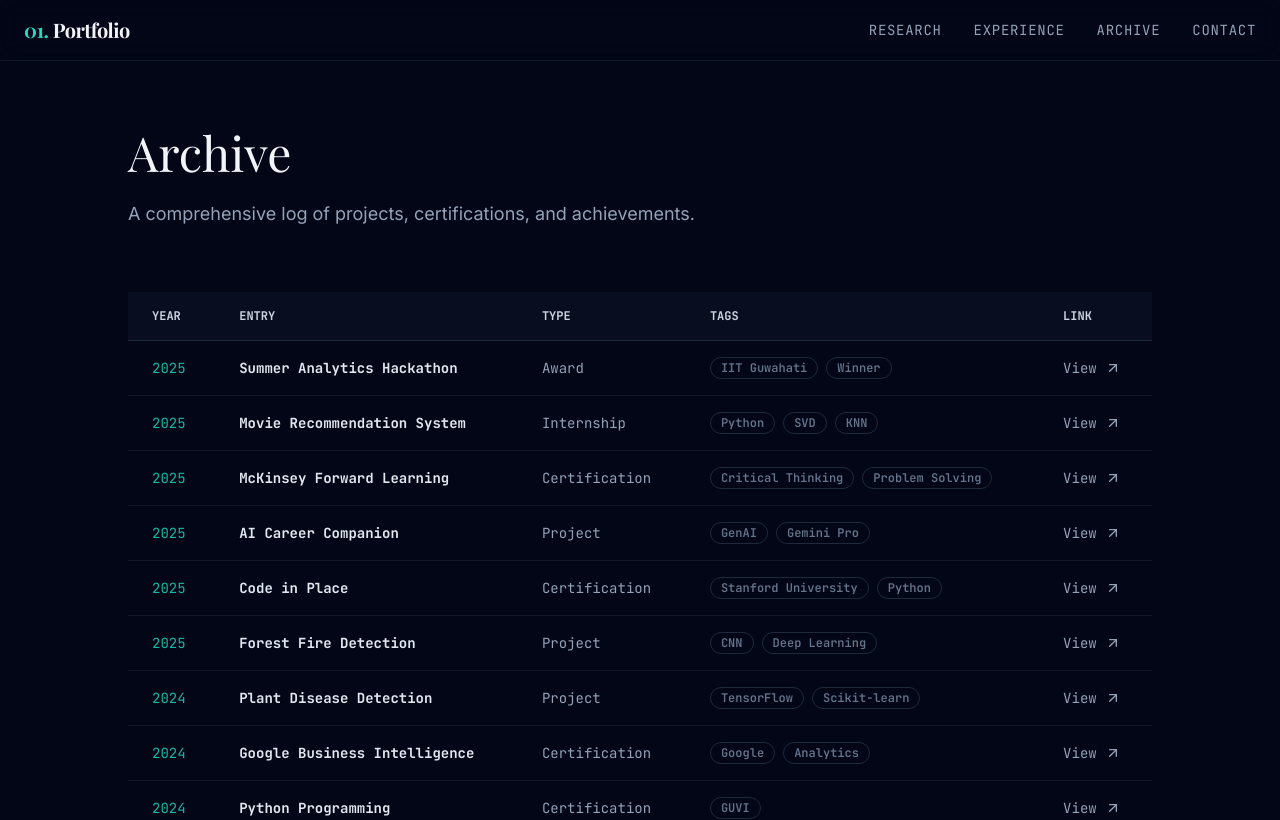
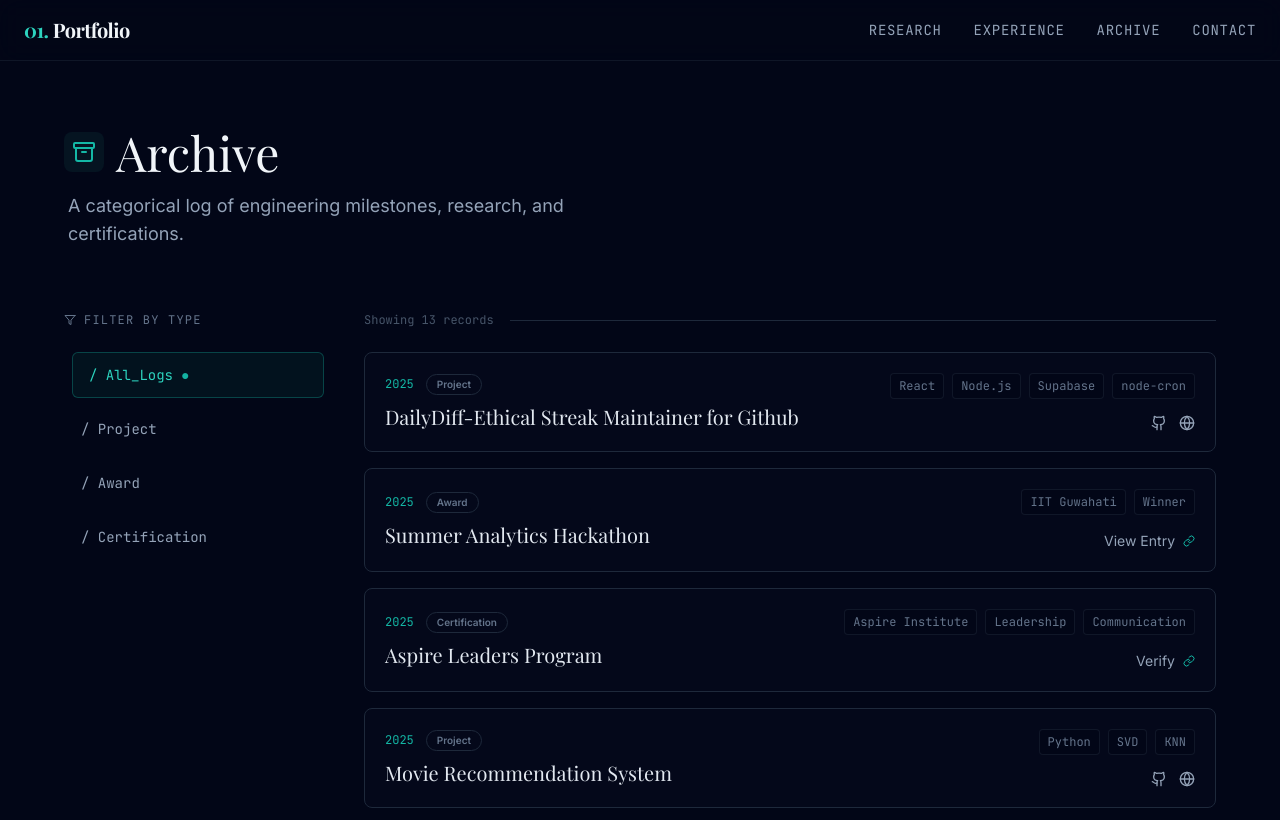
Before and after one commit to KrDevanshu06/MyFolio, a Next.js app: page /archive in a window 1280 px wide. Shown: the top 820 px of the page. Built offline with nearby package versions, Linux system fonts and the light colour scheme; a web font is replaced by a local one.

Commit message:
cleaned up the code and added categories feature in archive

```diff
--- /dev/null
+++ b/app/archive/layout.tsx
@@ -0,0 +1,14 @@
+import { Metadata } from "next";
+
+export const metadata: Metadata = {
+  title: "Archive | Devanshu Kumar Prasad",
+  description: "A categorical log of engineering milestones, research, and certifications.",
+};
+
+export default function ArchiveLayout({
+  children,
+}: {
+  children: React.ReactNode;
+}) {
+  return <>{children}</>;
+}
--- a/app/archive/page.tsx
+++ b/app/archive/page.tsx
@@ -1,29 +1,52 @@
-import Link from "next/link";
+"use client";
+
+import { useState } from "react";
+import { motion, AnimatePresence } from "framer-motion";
 import { NavHeader } from "@/components/nav-header";
 import { SiteFooter } from "@/components/site-footer";
 import { Badge } from "@/components/ui/badge";
-import { ArrowUpRight } from "lucide-react";
+import {
+  Archive as ArchiveIcon,
+  Filter,
+  Github,
+  Globe,
+  Link as LinkIcon
+} from "lucide-react";
+import Link from "next/link";
+import { cn } from "@/lib/utils";
 
-export const metadata = {
-  title: "Archive | Devanshu Kumar Prasad",
-  description: "A complete catalog of engineering logs, certifications, and experiments.",
-};
-
-export default function Archive() {
+// Define the Data Structure
+// Added 'github' and 'demo' for projects, kept 'link' for others
 const items = [
+  {
+    year: "2025",
+    project: "DailyDiff-Ethical Streak Maintainer for Github",
+    type: "Project",
+    stack: ["React", "Node.js", "Supabase", "node-cron"],
+    github: "https://github.com/KrDevanshu06/DailyDiff",
+    demo: "https://daily-diff.vercel.app/", // Add live link here
+  },
   {
     year: "2025",
     project: "Summer Analytics Hackathon",
     type: "Award",
     stack: ["IIT Guwahati", "Winner"],
-      link: "#",
+    link: "#", // Verification Link
+  },
+  {
+    year: "2025",
+    project: "Aspire Leaders Program",
+    type: "Certification",
+    stack: ["Aspire Institute", "Leadership", "Communication"],
+    link: "#", // Verification Link
   },
   {
     year: "2025",
     project: "Movie Recommendation System",
-      type: "Internship",
+    type: "Project",
     stack: ["Python", "SVD", "KNN"],
-      link: "/projects/movie-recommendation",
+    github: "https://github.com/KrDevanshu06/RecommEngineX",
+    demo: "https://www.kaggle.com/code/devanshukumarprasad/recommenginex-1-0", // Add live link here
   },
   {
     year: "2025",
@@ -37,7 +60,8 @@ export default function Archive() {
     project: "AI Career Companion",
     type: "Project",
     stack: ["GenAI", "Gemini Pro"],
-      link: "/projects/ai-career-companion",
+    github: "#",
+    demo: "https://www.kaggle.com/code/devanshukumarprasad/genai-capstone-project-career-companion",
   },
   {
     year: "2025",
@@ -51,35 +75,37 @@ export default function Archive() {
     project: "Forest Fire Detection",
     type: "Project",
     stack: ["CNN", "Deep Learning"],
-      link: "/projects/forest-fire-detection",
+    github: "https://github.com/KrDevanshu06/Forest-Fire-Detection-using-DL",
+    demo: "#",
   },
   {
     year: "2024",
     project: "Plant Disease Detection",
     type: "Project",
     stack: ["TensorFlow", "Scikit-learn"],
-      link: "/projects/plant-disease-detection",
+    github: "https://github.com/KrDevanshu06/Plant-Disease-Detection-System-for-Sustainable-Agriculture",
+    demo: "#",
   },
   {
     year: "2024",
     project: "Google Business Intelligence",
     type: "Certification",
     stack: ["Google", "Analytics"],
-      link: "#",
+    link: "https://coursera.org/verify/professional-cert/QGBKY44GXF8H",
   },
   {
     year: "2024",
     project: "Python Programming",
     type: "Certification",
     stack: ["GUVI"],
-      link: "#",
+    link: "https://www.guvi.in/verify-certificate?id=19o70Zk0IV6h096420",
   },
   {
     year: "2024",
     project: "Google Cloud Certification",
     type: "Certification",
     stack: ["Cloud Skills Boost"],
-      link: "#",
+    link: "https://www.credly.com/users/krdevanshu06/badges",
   },
   {
     year: "2024",
@@ -90,67 +116,172 @@ export default function Archive() {
   },
 ];
 
+// Extract unique categories for the sidebar
+const categories = ["All", ...Array.from(new Set(items.map((item) => item.type)))];
+
+export default function Archive() {
+  const [selectedCategory, setSelectedCategory] = useState("All");
+
+  // Filter logic
+  const filteredItems = items.filter((item) => {
+    if (selectedCategory === "All") return true;
+    return item.type === selectedCategory;
+  });
+
   return (
     <div className="min-h-screen bg-slate-950 selection:bg-teal-500/20">
       <NavHeader />
 
       <main className="pt-32 pb-24 px-6">
-        <div className="max-w-5xl mx-auto">
+        <div className="max-w-6xl mx-auto">
+
+          {/* Header Section */}
           <header className="mb-16">
-            <h1 className="font-serif text-4xl md:text-5xl text-slate-100 mb-6">
+            <div className="flex items-center gap-3 mb-4">
+              <div className="p-2 bg-teal-900/20 rounded-lg">
+                <ArchiveIcon className="w-6 h-6 text-teal-500" />
+              </div>
+              <h1 className="font-serif text-4xl md:text-5xl text-slate-100">
                 Archive
               </h1>
-            <p className="font-sans text-slate-400 max-w-xl text-lg">
-              A comprehensive log of projects, certifications, and achievements.
+            </div>
+            <p className="font-sans text-slate-400 max-w-xl text-lg ml-1">
+              A categorical log of engineering milestones, research, and certifications.
             </p>
           </header>
 
-          {/* The Database Table Layout */}
-          <div className="relative overflow-x-auto">
-            <table className="w-full text-left text-sm text-slate-400">
-              <thead className="text-xs uppercase bg-slate-900/50 text-slate-300 font-mono border-b border-slate-800">
-                <tr>
-                  <th scope="col" className="px-6 py-4">Year</th>
-                  <th scope="col" className="px-6 py-4">Entry</th>
-                  <th scope="col" className="px-6 py-4 hidden md:table-cell">Type</th>
-                  <th scope="col" className="px-6 py-4 hidden lg:table-cell">Tags</th>
-                  <th scope="col" className="px-6 py-4">Link</th>
-                </tr>
-              </thead>
-              <tbody className="font-mono">
-                {items.map((item, index) => (
-                  <tr
-                    key={index}
-                    className="border-b border-slate-800/50 hover:bg-slate-900/30 transition-colors group"
+          {/* Split Screen Layout */}
+          <div className="grid grid-cols-1 md:grid-cols-4 gap-12">
+
+            {/* LEFT SIDE: Category Sidebar */}
+            <aside className="md:col-span-1 space-y-8">
+              <div className="sticky top-32">
+                <div className="flex items-center gap-2 mb-6 text-xs font-mono text-slate-500 uppercase tracking-widest">
+                  <Filter className="w-3 h-3" />
+                  Filter by Type
+                </div>
+
+                <div className="flex flex-row md:flex-col gap-2 overflow-x-auto md:overflow-visible pb-4 md:pb-0 scrollbar-hide">
+                  {categories.map((category) => (
+                    <button
+                      key={category}
+                      onClick={() => setSelectedCategory(category)}
+                      className={cn(
+                        "text-left px-4 py-3 rounded-md text-sm font-mono transition-all duration-300 border border-transparent whitespace-nowrap",
+                        selectedCategory === category
+                          ? "bg-teal-950/30 text-teal-400 border-teal-500/30 translate-x-2"
+                          : "text-slate-400 hover:text-slate-200 hover:bg-slate-900"
+                      )}
                     >
-                    <td className="px-6 py-4 text-teal-500">{item.year}</td>
-                    <td className="px-6 py-4 font-bold text-slate-200 group-hover:text-teal-400 transition-colors">
-                      {item.project}
-                    </td>
-                    <td className="px-6 py-4 hidden md:table-cell">{item.type}</td>
-                    <td className="px-6 py-4 hidden lg:table-cell">
-                      <div className="flex gap-2 flex-wrap">
-                        {item.stack.map(tech => (
-                          <Badge key={tech} variant="outline" className="border-slate-800 text-xs text-slate-500">
-                            {tech}
-                          </Badge>
+                      {category === "All" ? "/ All_Logs" : `/ ${category}`}
+                      {selectedCategory === category && (
+                        <span className="ml-2 text-teal-500 animate-pulse">●</span>
+                      )}
+                    </button>
                   ))}
                 </div>
-                    </td>
-                    <td className="px-6 py-4">
+              </div>
+            </aside>
+
+            {/* RIGHT SIDE: Content List */}
+            <div className="md:col-span-3">
+              <div className="flex items-center justify-between mb-6">
+                <span className="text-xs font-mono text-slate-600">
+                  Showing {filteredItems.length} records
+                </span>
+                <div className="h-px bg-slate-800 flex-1 ml-4" />
+              </div>
+
+              <div className="space-y-4">
+                <AnimatePresence mode="popLayout">
+                  {filteredItems.map((item, index) => (
+                    <motion.div
+                      key={`${item.project}-${index}`}
+                      layout
+                      initial={{ opacity: 0, y: 20 }}
+                      animate={{ opacity: 1, y: 0 }}
+                      exit={{ opacity: 0, scale: 0.95 }}
+                      transition={{ duration: 0.3, delay: index * 0.05 }}
+                    >
+                      <div className="group relative bg-slate-900/20 border border-slate-800 rounded-lg p-5 hover:border-teal-500/30 hover:bg-slate-900/40 transition-all duration-300">
+                        <div className="flex flex-col md:flex-row md:items-center justify-between gap-4">
+
+                          {/* Year & Title */}
+                          <div className="flex-1">
+                            <div className="flex items-center gap-3 mb-2">
+                              <span className="font-mono text-xs text-teal-500">{item.year}</span>
+                              <Badge variant="outline" className="border-slate-800 text-[10px] text-slate-500">
+                                {item.type}
+                              </Badge>
+                            </div>
+                            <h3 className="font-serif text-xl text-slate-200 group-hover:text-teal-400 transition-colors">
+                              {item.project}
+                            </h3>
+                          </div>
+
+                          {/* Tech Stack & Links */}
+                          <div className="flex flex-col md:items-end gap-3">
+                            <div className="flex flex-wrap gap-2 md:justify-end">
+                              {item.stack.map((tech) => (
+                                <span key={tech} className="text-xs font-mono text-slate-500 bg-slate-950 px-2 py-1 rounded border border-slate-800/50">
+                                  {tech}
+                                </span>
+                              ))}
+                            </div>
+
+                            <div className="flex items-center gap-3 mt-1">
+                              {/* Renders GitHub & Demo for Projects */}
+                              {((item as any).github || (item as any).demo) ? (
+                                <>
+                                  {(item as any).github && (
                                     <Link
-                        href={item.link}
-                        target={item.link.startsWith("http") ? "_blank" : "_self"}
-                        className="inline-flex items-center text-slate-400 hover:text-teal-400"
+                                      href={(item as any).github}
+                                      target="_blank"
+                                      className="text-slate-400 hover:text-teal-400 transition-colors"
+                                      title="View Source Code"
                                     >
-                        <span className="hidden md:inline mr-2">View</span>
-                        <ArrowUpRight className="w-4 h-4" />
+                                      <Github className="w-4 h-4" />
                                     </Link>
-                    </td>
-                  </tr>
+                                  )}
+                                  {(item as any).demo && (
+                                    <Link
+                                      href={(item as any).demo}
+                                      target="_blank"
+                                      className="text-slate-400 hover:text-teal-400 transition-colors"
+                                      title="Live Deployment"
+                                    >
+                                      <Globe className="w-4 h-4" />
+                                    </Link>
+                                  )}
+                                </>
+                              ) : (
+                                /* Renders Standard Link for Certifications/Awards */
+                                <Link
+                                  href={(item as any).link || "#"}
+                                  target={(item as any).link?.startsWith("http") ? "_blank" : "_self"}
+                                  className="inline-flex items-center text-sm text-slate-400 hover:text-white transition-colors"
+                                >
+                                  {(item as any).type === "Certification" ? "Verify" : "View Entry"}
+                                  <LinkIcon className="w-3 h-3 ml-2 text-teal-500" />
+                                </Link>
+                              )}
+                            </div>
+                          </div>
+
+                        </div>
+                      </div>
+                    </motion.div>
                   ))}
-              </tbody>
-            </table>
+                </AnimatePresence>
+
+                {filteredItems.length === 0 && (
+                  <div className="py-20 text-center border border-dashed border-slate-800 rounded-lg">
+                    <p className="font-mono text-slate-500">No records found in this sector.</p>
+                  </div>
+                )}
+              </div>
+            </div>
+
           </div>
         </div>
       </main>
--- a/app/experience/page.tsx
+++ b/app/experience/page.tsx
@@ -46,11 +46,11 @@ export default function Experience() {
                 <div className="group">
                   <div className="flex justify-between items-baseline mb-2">
                     <h3 className="font-serif text-xl text-slate-200 group-hover:text-teal-400 transition-colors">
-                      Ganga Institute of Technology
+                      Ganga Institute of Technology and Management
                     </h3>
                     <span className="font-mono text-sm text-slate-500">Aug 2024 — Jul 2027</span>
                   </div>
-                  <p className="text-slate-400 mb-2">Bachelor of Technology in Computer Science</p>
+                  <p className="text-slate-400 mb-2">Bachelor of Technology in Computer Science Engineering</p>
                   <div className="text-sm text-slate-500">Jhajjar, Haryana</div>
                 </div>
 
@@ -61,7 +61,7 @@ export default function Experience() {
                     </h3>
                     <span className="font-mono text-sm text-slate-500">Dec 2021 — Jul 2024</span>
                   </div>
-                  <p className="text-slate-400 mb-2">Diploma in Computer Science</p>
+                  <p className="text-slate-400 mb-2">Diploma in Computer Science Engineering</p>
                   <div className="text-sm text-slate-500">Jamshedpur, Jharkhand</div>
                 </div>
               </div>
```
Lines whose indentation alone changed are shown as unchanged.
